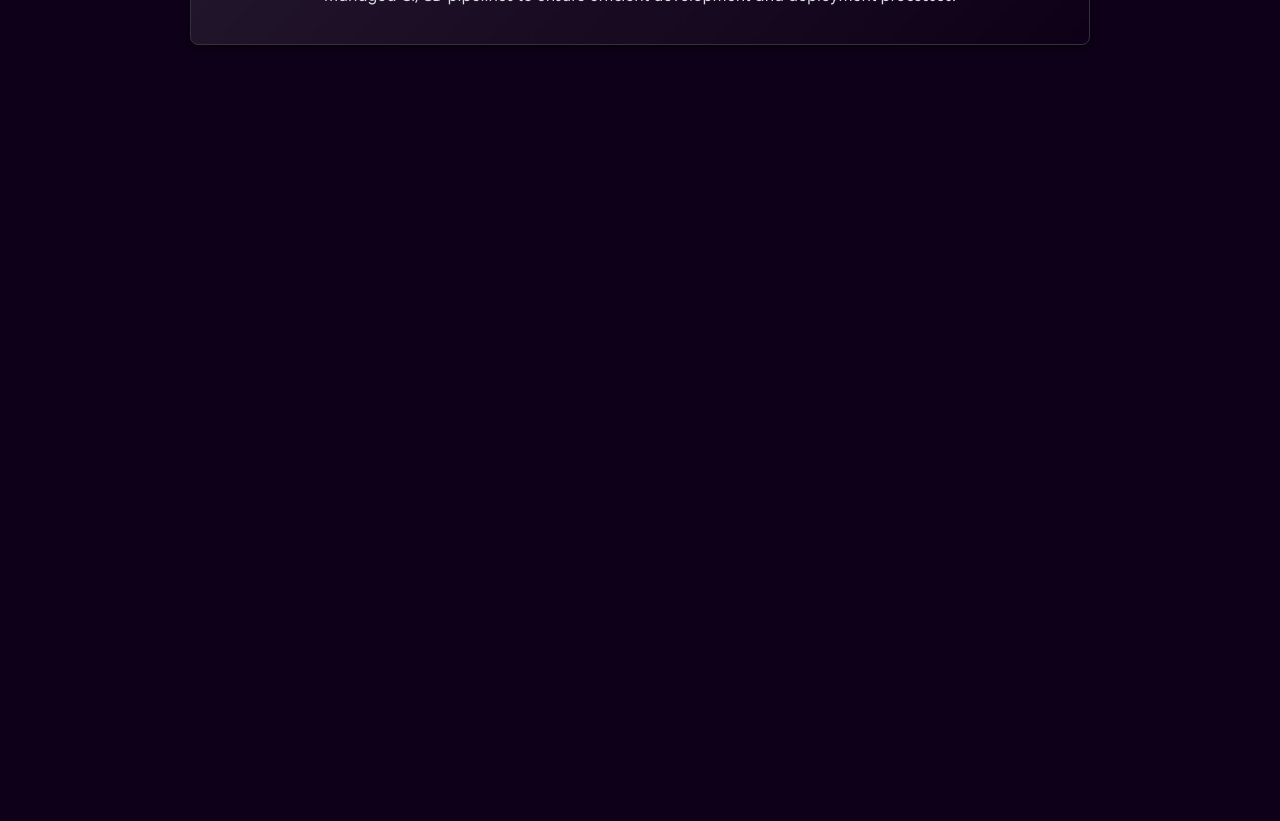
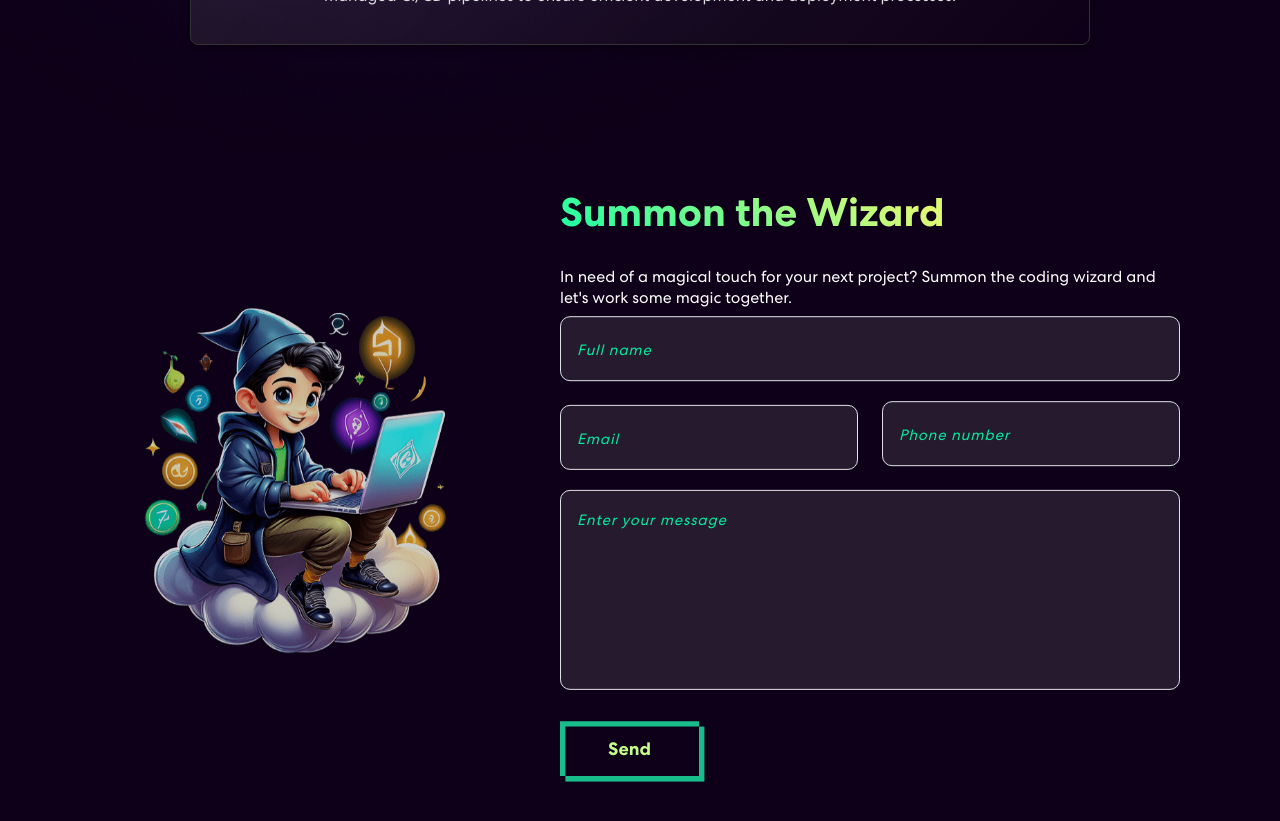
Before and after one commit to thajucp123/personal-portfolio, a React (Vite) app: page / in a window 1280 px wide. Shown: the part 4100-4921 px from the top of the page. Before the commit the page ends 4205 px from the top, so only its background shows below. Built offline with nearby package versions, Linux system fonts and the light colour scheme.

Commit message:
added contact form UI and some animations

```diff
--- a/src/App.css
+++ b/src/App.css
@@ -111,10 +111,12 @@ body {
   height: 50px;
   overflow: hidden;
   transition: width 0.5s;
+  z-index: 9999;
 }
 
 .whatsapp-text {
   padding-left: 10px;
+  z-index: 9999;
 }
 
 
@@ -813,7 +815,6 @@ border-color: transparent;
 .job-experience-section {
   padding: 60px 20px;
   text-align: center;
-  background-color: #0e0018;
 }
 
 @media only screen and (max-width: 768px) {
@@ -917,3 +918,88 @@ border-color: transparent;
 .experience-card:hover {
   transform: translateY(-10px);
 }
+
+
+/* ContactForm.css */
+.container-dark {
+  padding: 60px 30px 100px 30px !important;
+  color: #fff;
+  border-radius: 8px;
+  margin-top: 20px;
+}
+
+@media only screen and (max-width: 768px) {
+  .container-dark {
+    background: linear-gradient(90.21deg, #431a6d -5.91%, #2c1447 111.58%) !important;
+    width: 90% !important;
+    padding: 60px 5px 100px 5px !important;
+  }
+}
+
+.contact h2 {
+	font-size: 40px;
+	font-weight: 700;
+  margin-bottom: 30px;
+}
+
+.form-control-dark {
+  width: 100% !important;
+  background: rgba(255, 255, 255, 0.1) !important;
+  border-radius: 10px !important;
+  color: #fff !important;
+  padding: 18px 16px !important;
+  font-weight: 500 !important;
+  font-size: 18px !important;
+  letter-spacing: 0.8px !important;
+  transition: 0.3s ease-in-out !important;
+  margin: 10px 20px 10px 0;
+}
+
+.form-control-dark::placeholder {
+  font-size: 15px !important;
+  font-weight: 100 !important;
+  color: #03e99c !important;
+  font-style: italic;
+  }
+
+  .form-control-dark:focus {
+    background: rgba(255, 255, 255, 0.336) !important;
+  }
+
+  .form-control-dark:focus::placeholder {
+    font-size: 10px !important;
+    color: rgba(232, 255, 247, 0.4) !important;
+  }
+
+.button-margin-top {
+  margin-top: 10px;
+}
+
+.contact-img {
+  width: 90%;
+}
+
+.contact form button {
+  font-weight: 700;
+  color: #c6fd8a;
+  padding: 14px 48px;
+  font-size: 18px;
+  margin-top: 25px;
+  position: relative;
+  transition: 0.3s ease-in-out;
+
+  box-shadow:
+    0.3em 0.3em 0 0 #19bc8b,
+    inset 0.3em 0.3em 0 0 #19bc8b;
+}
+.contact form button span {
+  z-index: 1;
+  position: relative;
+}
+.contact form button:hover {
+  background-color: #223030;
+  box-shadow:
+    0.4em 0.2em 0 0 #7b19bc,
+    inset 0.4em 0.4em 0 0 #59a20a;
+  color: #fff;
+}
--- a/src/App.jsx
+++ b/src/App.jsx
@@ -10,6 +10,7 @@ import About from './components/About';
 import Projects from './components/Projects';
 import WhatsappButton from './components/WhatsappButton';
 import JobExperience from './components/JobExperience';
+import Contact from './components/Contact';
 
 function App() {
   const [isLoading, setIsLoading] = useState(true);
@@ -34,6 +35,7 @@ function App() {
          <About/>
          <Projects/>
          <JobExperience/>
+         <Contact/>
          <WhatsappButton/>
         </>
        )}
--- /dev/null
+++ b/src/components/Contact.jsx
@@ -0,0 +1,128 @@
+import { useEffect } from "react";
+import { Col, Container, Row, Form } from "react-bootstrap";
+import contactImg from "../assets/img/banner/portfolio-contact-img-lo.png";
+import {motion, useAnimation} from "framer-motion";
+const Contact = ()=> {
+
+    /*const formDetails = {
+        name: "",
+        email: "",
+        phone: "",
+        message: ""
+    }
+
+   const [formData, setFormData] = useState(formDetails);
+    const [buttonText, setButtonText] = useState("Send");
+    const [status, setStatus] = useState({}); //to store the status of API call result
+ */
+
+    //for framer motion animation of image
+    const controls = useAnimation();
+    useEffect(() => {
+      const startAnimation = async () => {
+        const isMobile = window.matchMedia("(max-width: 768px)").matches;
+        const yValues = isMobile ? [0,-20, 20, -20,0] : [0,-25, 25, -25,0];
+        await controls.start({
+          x: 0,
+          y: 0,
+          opacity: 1,
+          filter: "blur(0%)",
+          transition: { duration: 1.5, ease: "backInOut", type: "tween" }
+        });
+        controls.start({
+          y: yValues,
+          transition: { repeat: Infinity, duration: 3, ease: "easeInOut",},
+        });
+      };
+
+      startAnimation();
+    }, [controls]);
+
+    return(
+       <motion.section className="contact" id="contact"
+       initial={{ opacity: 0, y: 160 }}
+        whileInView={{ opacity: 1, y: 0 }}
+        transition={{ duration: 2, ease: 'backInOut' , type: 'spring' }}
+       >
+        <Container className="container-dark">
+            <Row className="align-items-center">
+                <Col md={5}>
+                <motion.div
+                    initial={{ x: '0%', opacity: 0, filter: 'blur(100%)' }}
+                    animate={controls}
+                >
+                <img src={contactImg} alt="Contact Me" className="contact-img"/>
+                </motion.div>
+                </Col>
+                <Col md={7}>
+                <motion.div
+                    initial={{ opacity: 0, y: -200 }}
+                    whileInView={{ opacity: 1, y: 0 }}
+                    transition={{ duration: 1, ease: 'backInOut' , type: 'tween' }}
+                >
+                <h2 className="flow">Summon the Wizard</h2>
+                <p>In need of a magical touch for your next project? Summon the coding wizard and <br/>let&apos;s work some magic together.</p>
+                </motion.div>
+                <Form className="contact-form">
+                <motion.div
+                    initial={{ opacity: 0, y: 100 }}
+                    whileInView={{ opacity: 1, y: 0 }}
+                    transition={{ duration: 2, ease: 'backInOut' , type: 'spring' }}
+                >
+                <Form.Group controlId="formFullname">
+                    <Form.Control type="text" placeholder="Full name" required className="form-control-dark" />
+                </Form.Group>
+                </motion.div>
+                <Row>
+                    <Col>
+                    <motion.div
+                    initial={{ opacity: 0, y: -100 }}
+                    whileInView={{ opacity: 1, y: 0 }}
+                    transition={{ duration: 2, ease: 'backInOut' , type: 'spring' }}
+                    >
+                        <Form.Group controlId="formEmail">
+                            <Form.Control type="email" placeholder="Email" required className="form-control-dark" />
+                        </Form.Group>
+                    </motion.div>
+                    </Col>
+                    <Col>
+                    <motion.div
+                    initial={{ opacity: 0, y: 100 }}
+                    whileInView={{ opacity: 1, y: 0 }}
+                    transition={{ duration: 2, ease: 'backInOut' , type: 'spring' }}
+                    >
+                        <Form.Group controlId="formPhone">
+                            <Form.Control type="tel" placeholder="Phone number" required className="form-control-dark" />
+                        </Form.Group>
+                    </motion.div>
+                    </Col>
+                </Row>
+
+                <motion.div
+                    initial={{ opacity: 0, y: -100 }}
+                    whileInView={{ opacity: 1, y: 0 }}
+                    transition={{ duration: 2, ease: 'backInOut' , type: 'spring' }}
+                >
+                <Form.Group controlId="formMessage">
+                    <Form.Control as="textarea" rows={6} placeholder="Enter your message" required className="form-control-dark" style={{resize : 'none'}} />
+                </Form.Group>
+                </motion.div>
+
+                <motion.div
+                    initial={{ opacity: 0, y: 100 }}
+                    whileInView={{ opacity: 1, y: 0 }}
+                    transition={{ duration: 2, ease: 'backInOut' , type: 'spring' }}
+                >
+                <button type="submit">
+                    <span>Send</span>
+                </button>
+                </motion.div>
+            </Form>
+                </Col>
+            </Row>
+        </Container>
+       </motion.section>
+    )
+}
+
+export default Contact;
```
Also changed, not shown: src/assets/img/banner/portfolio-contact-img-lo.png (added), src/assets/img/banner/portfolio-contact-img.png (added).
